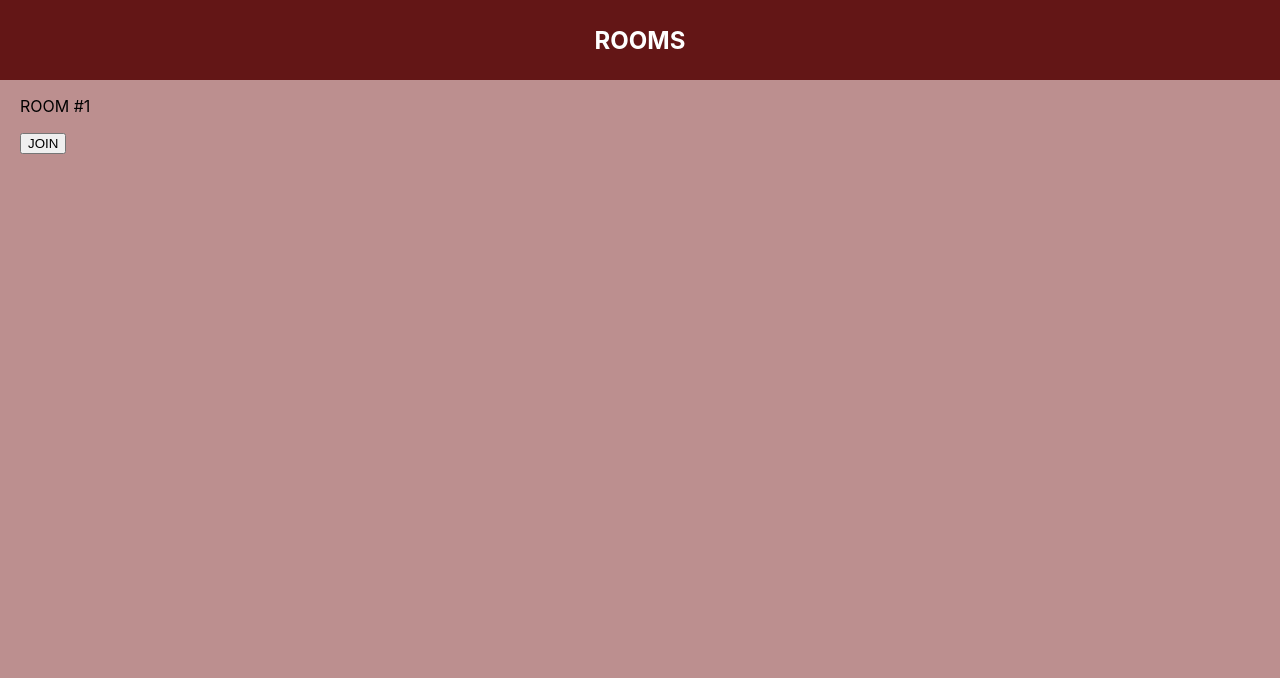
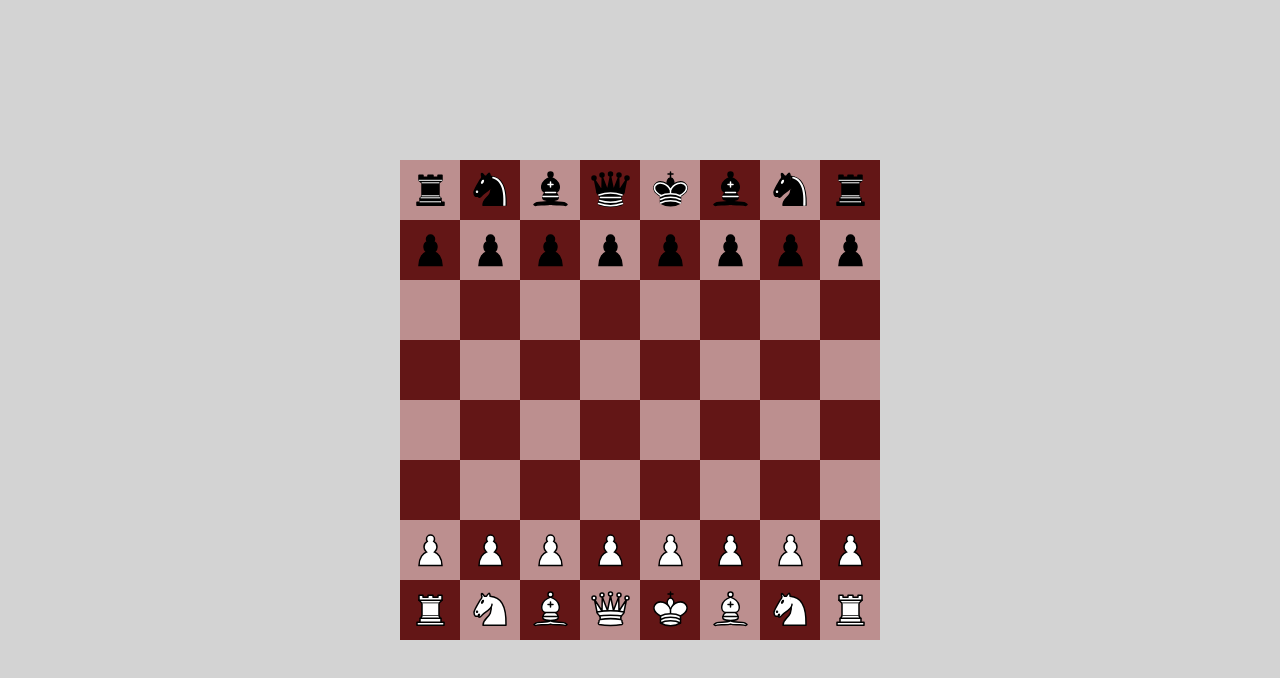
Before and after one commit to caickdias/chess, a React (Create React App) app: page /game in a window 1280 px wide. Shown: the top 678 px of the page. Built offline with nearby package versions, Linux system fonts and the light colour scheme.

Commit message:
added routing

```diff
--- a/package.json
+++ b/package.json
@@ -8,6 +8,7 @@
     "@testing-library/user-event": "^13.5.0",
     "react": "^18.2.0",
     "react-dom": "^18.2.0",
+    "react-router-dom": "^6.4.2",
     "react-scripts": "5.0.1",
     "web-vitals": "^2.1.4"
   },
--- a/src/index.js
+++ b/src/index.js
@@ -3,12 +3,13 @@ import ReactDOM from 'react-dom/client';
 import './index.css';
 import App from './App';
 import { AppProvider } from './context/Provider';
+import PublicRoutes from './routes/PublicRoutes';
 
 const root = ReactDOM.createRoot(document.getElementById('root'));
 root.render(
   <React.StrictMode>
     <AppProvider>
-      <App />
+      <PublicRoutes />
     </AppProvider>
   </React.StrictMode>
 );
--- /dev/null
+++ b/src/routes/PublicRoutes.jsx
@@ -0,0 +1,18 @@
+import { BrowserRouter as Router, Routes, Route } from "react-router-dom";
+
+import App from "../App";
+import Game from "../components/pages/Game";
+
+const PublicRoutes = () => {
+
+    return(
+        <Router>
+            <Routes>
+                <Route element={<App />} path='/' />
+                <Route element={<Game />} path='/game' />
+            </Routes>
+        </Router>
+    )
+}
+
+export default PublicRoutes;
```
Also changed, not shown: 1 other file (tests, documents, lock files or other folders).
